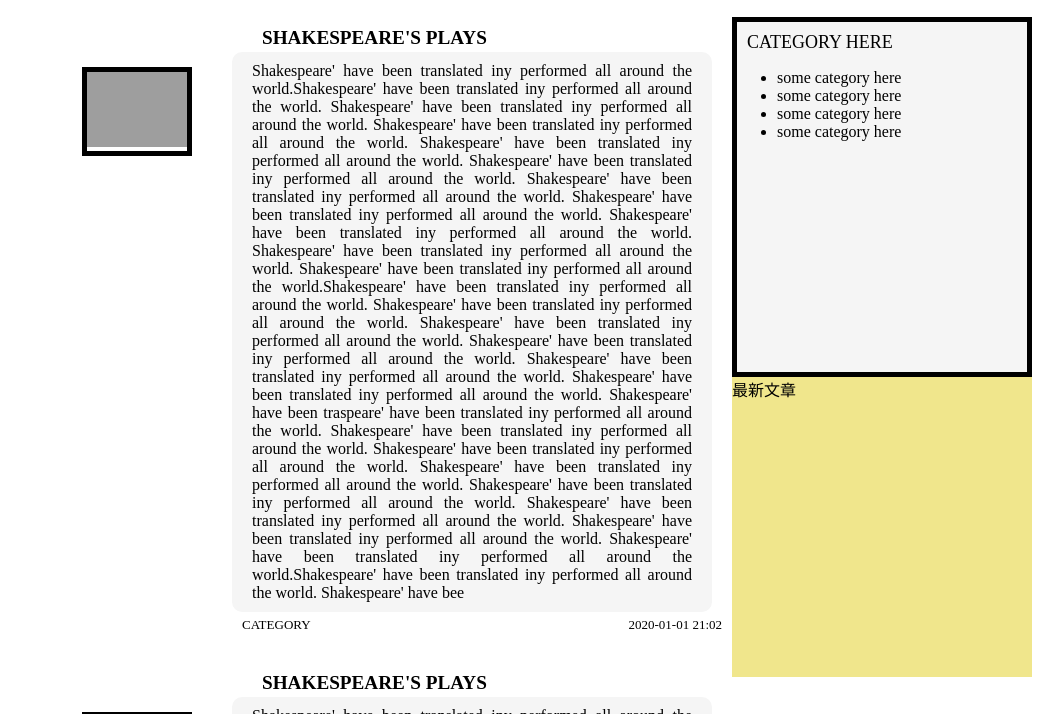
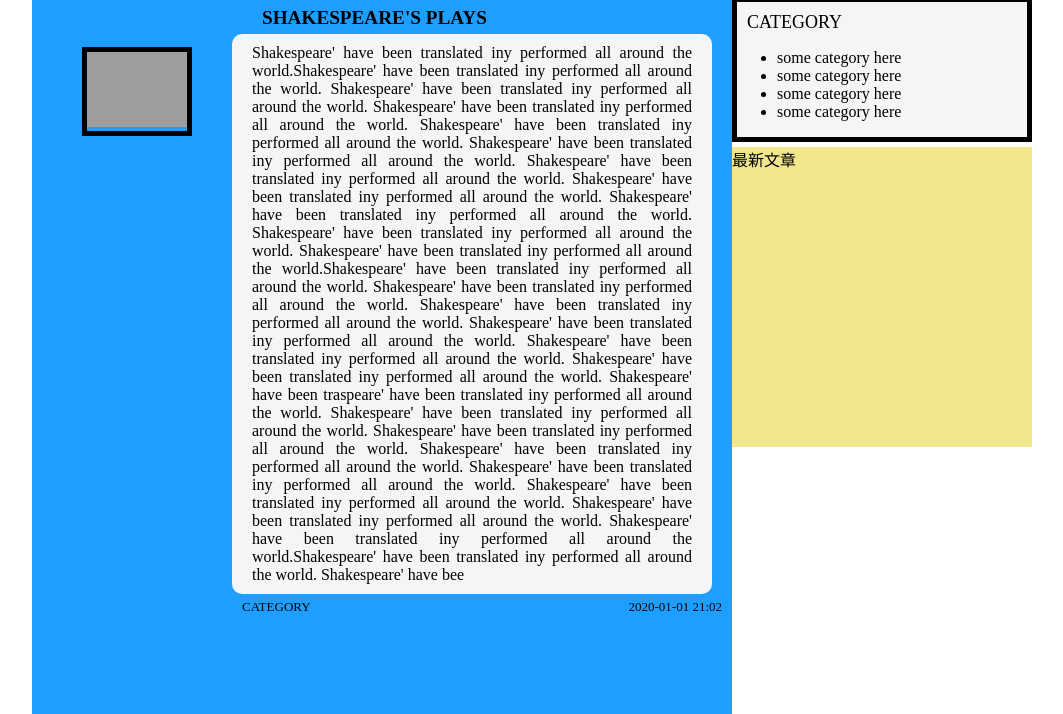
Before and after one commit to qinshirl/Shirley, a plain HTML site: page 19.shirley_blog/public/index.html in a window 1280 px wide. Shown: the part 113-827 px from the top of the page, without its empty margins (108-1171 px from the left). Drawn offline with Linux system fonts and the light colour scheme; grey boxes are pictures that could not be loaded.

Commit message:
解决DIV高度为0的问题
Signed-off-by: Liu Hang <LiuHang@KaKa888.Com>

```diff
--- a/19.shirley_blog/public/index.html
+++ b/19.shirley_blog/public/index.html
@@ -2,31 +2,31 @@
 <html lang="en">
 <head>
     <meta charset="UTF-8">
-    <title>Title</title>
+    <title>Shirley's Blog</title>
 
     <style>
 
-        .backgroud{
+        .backgroud {
             max-width: 1000px;
             min-width: 1000px;
-            margin:0 auto;
+            margin: 0 auto;
         }
 
-        html, body{
+        html, body {
             margin: 0;
         }
 
-        .head{
+        .head {
             height: 100px;
         }
 
-        .head_left{
+        .head_left {
             height: 100%;
             width: 500px;
             float: left;
         }
 
-        .head_left_content{
+        .head_left_content {
             margin-top: 10px;
             margin-left: 40px;
             ont-family: "Times New Roman";
@@ -35,68 +35,66 @@
         }
 
 
-        .head_right{
+        .head_right {
             height: 100%;
             width: 300px;
             float: right;
         }
-        .head_right_content{
+
+        .head_right_content {
             text-align: right;
             margin-top: 80px;
             margin-right: 40px;
         }
 
-        .long_seperator{
+        .long_seperator {
             background-color: #23262E;
-            height: 10px;
+            height: 5px;
 
         }
 
-        .content{
+        .content {
             width: 100%;
-
         }
 
-        .content_left{
+        .content_left {
             height: 930px; /*模拟内容高度*/
             width: auto;
             margin-right: 300px;
         }
 
 
-        .content_article{
+        .content_article {
             background-color: #1E9FFF;
             width: auto;
-
-
         }
 
-        .pic_space{
+        .pic_space {
             /*height:200px;*/
-            width:200px;
-            float:left;
+            width: 200px;
+            float: left;
         }
-        .pic{
+
+        .pic {
             margin-left: 50px;
             margin-top: 50px;
-            border-style:solid;
-            border-width:5px;
-            width:100px;
+            border-style: solid;
+            border-width: 5px;
+            width: 100px;
             /*height:100px;*/
         }
 
-        .article_right{
+        .article_right {
             float: left;
-            width:500px;
-
+            width: 500px;
         }
 
-        .article_title{
-            height:20px;
-            text-transform:uppercase;
-            text-align:justify;
-            margin-top:10px;
-            margin-left:30px;
+        .article_title {
+            /*height:20px;*/
+            text-transform: uppercase;
+            text-align: justify;
+            margin-top: 10px;
+            margin-left: 30px;
             margin-bottom: 5px;
             font-family: "Times New Roman";
             font-size: larger;
@@ -104,102 +102,95 @@
 
 
         }
-        .article_content{
+
+        .article_content {
             background-color: whitesmoke;
             border-radius: 10px;
             width: 480px;
-
-        }
-        .article_text{
-            margin-left:20px;
-            margin-right:20px;
-            text-align: justify;
-            padding-top:10px;
-            padding-bottom: 10px;
-
         }
 
-        .article_bottom{
+        .article_text {
+            margin-left: 20px;
+            margin-right: 20px;
+            text-align: justify;
+            padding-top: 10px;
+            padding-bottom: 10px;
+        }
+
+        .article_bottom {
             height: 30px;
             width: 500px;
         }
 
-        .article_category{
-            float:left;
-            width:100px;
+        .article_category {
+            float: left;
+            width: 100px;
             text-align: left;
             margin-top: 5px;
             margin-left: 10px;
-            font-family: "Times New Roman";
+            font-family: "Times New Roman",serif;
             font-size: small;
         }
-        .article_release_date{
-            float:right;
-            width:300px;
+
+        .article_release_date {
+            float: right;
+            width: 300px;
             text-align: right;
             margin-top: 5px;
             margin-right: 10px;
-            font-family: "Times New Roman";
+            font-family: "Times New Roman",serif;
             font-size: small;
         }
 
-
-
-        .content_seperator{
-            height: 20px;
+        .content_seperator {
+            height: 5px;
+            background-color: white;
         }
 
-        .content_right
-        {
+        .content_right {
             width: 300px;
             float: right;
             height: 800px; /*模拟内容高度*/
         }
 
-        .content_category{
-            /*width: 100%;*/
-            height: 350px; /*模拟内容高度*/
-            border-style:solid;
-            border-width:5px;
+        .content_category {
+            border-style: solid;
+            border-width: 5px;
             background-color: whitesmoke;
-
         }
 
-        .content_category_title{
-            height: 20px;
-        }
-
-        .content_category_title_text{
-
+        .content_category_title_text {
             font-family: "Times New Roman";
             font-size: large;
             padding-left: 10px;
             padding-top: 10px;
 
-
         }
 
-        .content_category_text{
+        .content_category_text {
             font-size: medium;
         }
 
 
-        .content_latest{
+        .content_latest {
             width: 100%;
             height: 300px;
             background-color: khaki;
         }
-        .content_latest_title{
 
-        }
-        .content_latest_title_text{
-
-        }
-        .content_latest_text{
+        .content_latest_title {
 
         }
 
-        .footer{
+        .content_latest_title_text {
+
+        }
+
+        .content_latest_text {
+
+        }
+
+        .footer {
             clear: both;
             background-color: blueviolet;
             height: 100px;
@@ -215,7 +206,8 @@
     <div class="head">
         <div class="head_left">
             <div class="head_left_content">
-                    <img wideth = auto height = "80px" src="https://previews.123rf.com/images/sudowoodo/sudowoodo1604/sudowoodo160400040/56736276-cute-cartoon-cotton-candy-llama-adorable-vector-illlustration-.jpg">
+                <img wideth=auto height="80px"
+                     src="https://previews.123rf.com/images/sudowoodo/sudowoodo1604/sudowoodo160400040/56736276-cute-cartoon-cotton-candy-llama-adorable-vector-illlustration-.jpg">
                 SHIRLEY'S BLOG
             </div>
         </div>
@@ -235,9 +227,8 @@
         <div class="content_right">
             <!--分类-->
             <div class="content_category">
-                    <div class="content_category_title">
                 <div class="content_category_title_text">
-                            CATEGORY HERE
+                    CATEGORY
                 </div>
                 <div class="content_category_text">
                     <ul>
@@ -245,11 +236,13 @@
                         <li> some category here</li>
                         <li> some category here</li>
                         <li> some category here</li>
-
                     </ul>
                 </div>
+                <!--下方的div解决高度为0的问题-->
+                <div style="clear:both;"></div>
             </div>
-                </div>
+
+            <div class="content_seperator"></div>
 
             <!--最新文章-->
             <div class="content_latest">
@@ -264,7 +257,8 @@
             <div class="content_article">
                 <div class="pic_space">
                     <div class="pic">
-                            <img width="100px" height=auto src="https://previews.123rf.com/images/sudowoodo/sudowoodo1607/sudowoodo160700018/59697731-cute-cartoon-llama-vector-illustration-adorable-white-alpaca-.jpg">
+                        <img width="100px" height=auto
+                             src="https://previews.123rf.com/images/sudowoodo/sudowoodo1607/sudowoodo160700018/59697731-cute-cartoon-llama-vector-illustration-adorable-white-alpaca-.jpg">
                     </div>
                 </div>
 
@@ -273,7 +267,8 @@
                     <div class="article_title">Shakespeare's plays</div>
                     <div class="article_content">
                         <div class="article_text">
-                                Shakespeare' have been translated iny performed all around the world.Shakespeare' have been translated iny performed all around the world.
+                            Shakespeare' have been translated iny performed all around the world.Shakespeare' have been
+                            translated iny performed all around the world.
                             Shakespeare' have been translated iny performed all around the world.
                             Shakespeare' have been translated iny performed all around the world.
                             Shakespeare' have been translated iny performed all around the world.
@@ -282,7 +277,8 @@
                             Shakespeare' have been translated iny performed all around the world.
                             Shakespeare' have been translated iny performed all around the world.
                             Shakespeare' have been translated iny performed all around the world.
-                                Shakespeare' have been translated iny performed all around the world.Shakespeare' have been translated iny performed all around the world.
+                            Shakespeare' have been translated iny performed all around the world.Shakespeare' have been
+                            translated iny performed all around the world.
                             Shakespeare' have been translated iny performed all around the world.
                             Shakespeare' have been translated iny performed all around the world.
                             Shakespeare' have been translated iny performed all around the world.
@@ -295,27 +291,29 @@
                             Shakespeare' have been translated iny performed all around the world.
                             Shakespeare' have been translated iny performed all around the world.
                             Shakespeare' have been translated iny performed all around the world.
-                                Shakespeare' have been translated iny performed all around the world.Shakespeare' have been translated iny performed all around the world.
+                            Shakespeare' have been translated iny performed all around the world.Shakespeare' have been
+                            translated iny performed all around the world.
                             Shakespeare' have bee
 
                         </div>
                     </div>
                     <div class="article_bottom">
-                            <div class="article_category"> CATEGORY </div>
+                        <div class="article_category"> CATEGORY</div>
                         <div class="article_release_date"> 2020-01-01 21:02</div>
 
                     </div>
-                        <div class="content_seperator"></div>
+                </div>
+                <!--下方的div解决高度为0的问题-->
+                <div style="clear:both;"></div>
             </div>
 
-                </div>
-
-                <!--<div class="content_seperator"></div>-->
+            <div class="content_seperator"></div>
 
             <div class="content_article">
                 <div class="pic_space">
                     <div class="pic">
-                            <img width="100px" height=auto src="https://previews.123rf.com/images/sudowoodo/sudowoodo1607/sudowoodo160700018/59697731-cute-cartoon-llama-vector-illustration-adorable-white-alpaca-.jpg">
+                        <img width="100px" height=auto
+                             src="https://previews.123rf.com/images/sudowoodo/sudowoodo1607/sudowoodo160700018/59697731-cute-cartoon-llama-vector-illustration-adorable-white-alpaca-.jpg">
                     </div>
                 </div>
 
@@ -323,7 +321,8 @@
                     <div class="article_title">Shakespeare's plays</div>
                     <div class="article_content">
                         <div class="article_text">
-                                Shakespeare' have been translated iny performed all around the world.Shakespeare' have been translated iny performed all around the world.
+                            Shakespeare' have been translated iny performed all around the world.Shakespeare' have been
+                            translated iny performed all around the world.
                             Shakespeare' have been translated iny performed all around the world.
                             Shakespeare' have been translated iny performed all around the world.
                             Shakespeare' have been translated iny performed all around the world.
@@ -336,20 +335,22 @@
                         </div>
                     </div>
                     <div class="article_bottom">
-                            <div class="article_category"> CATEGORY </div>
+                        <div class="article_category"> CATEGORY</div>
                         <div class="article_release_date"> 2020-01-01 21:02</div>
 
                     </div>
-                        <div class="content_seperator"></div>
                 </div>
+                <!--下方的div解决高度为0的问题-->
+                <div style="clear:both;"></div>
             </div>
 
-                <!--<div class="content_seperator"></div>-->
+            <div class="content_seperator"></div>
 
             <div class="content_article">
                 <div class="pic_space">
                     <div class="pic">
-                            <img width="100px" height=auto src="https://previews.123rf.com/images/sudowoodo/sudowoodo1607/sudowoodo160700018/59697731-cute-cartoon-llama-vector-illustration-adorable-white-alpaca-.jpg">
+                        <img width="100px" height=auto
+                             src="https://previews.123rf.com/images/sudowoodo/sudowoodo1607/sudowoodo160700018/59697731-cute-cartoon-llama-vector-illustration-adorable-white-alpaca-.jpg">
                     </div>
                 </div>
 
@@ -357,7 +358,8 @@
                     <div class="article_title">Shakespeare's plays</div>
                     <div class="article_content">
                         <div class="article_text">
-                                Shakespeare' have been translated iny performed all around the world.Shakespeare' have been translated iny performed all around the world.
+                            Shakespeare' have been translated iny performed all around the world.Shakespeare' have been
+                            translated iny performed all around the world.
                             Shakespeare' have been translated iny performed all around the world.
                             Shakespeare' have been translated iny performed all around the world.
                             Shakespeare' have been translated iny performed all around the world.
@@ -370,19 +372,18 @@
                         </div>
                     </div>
                     <div class="article_bottom">
-                            <div class="article_category"> CATEGORY </div>
+                        <div class="article_category"> CATEGORY</div>
                         <div class="article_release_date"> 2020-01-01 21:02</div>
 
                     </div>
-                        <div class="content_seperator"></div>
-                    </div>
                 </div>
 
-
+                <!--下方的div解决高度为0的问题-->
+                <div style="clear:both;"></div>
             </div>
 
         </div>
-
+    </div>
 
     <!--Footer-->
     <div class="footer">
```
Lines whose indentation alone changed are shown as unchanged.
